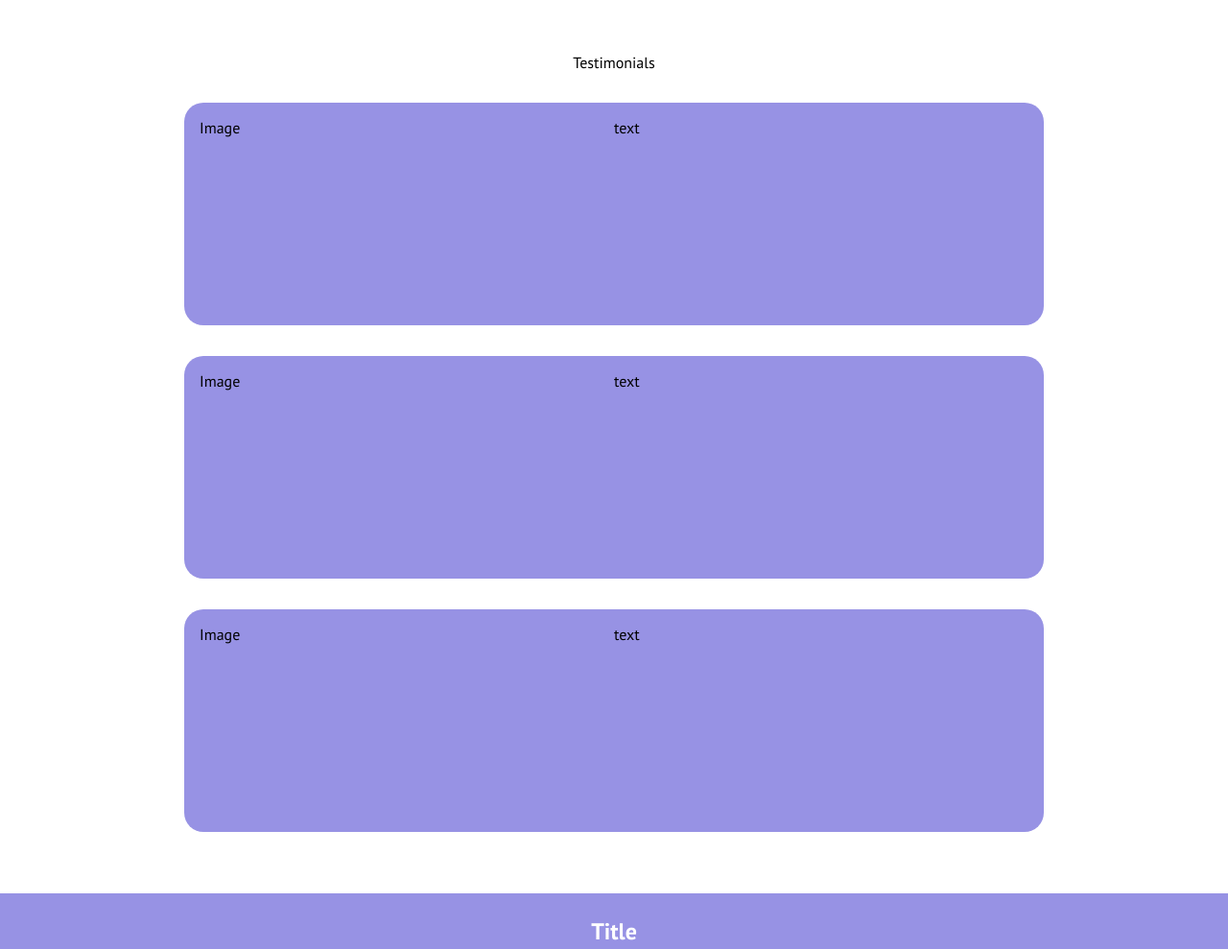
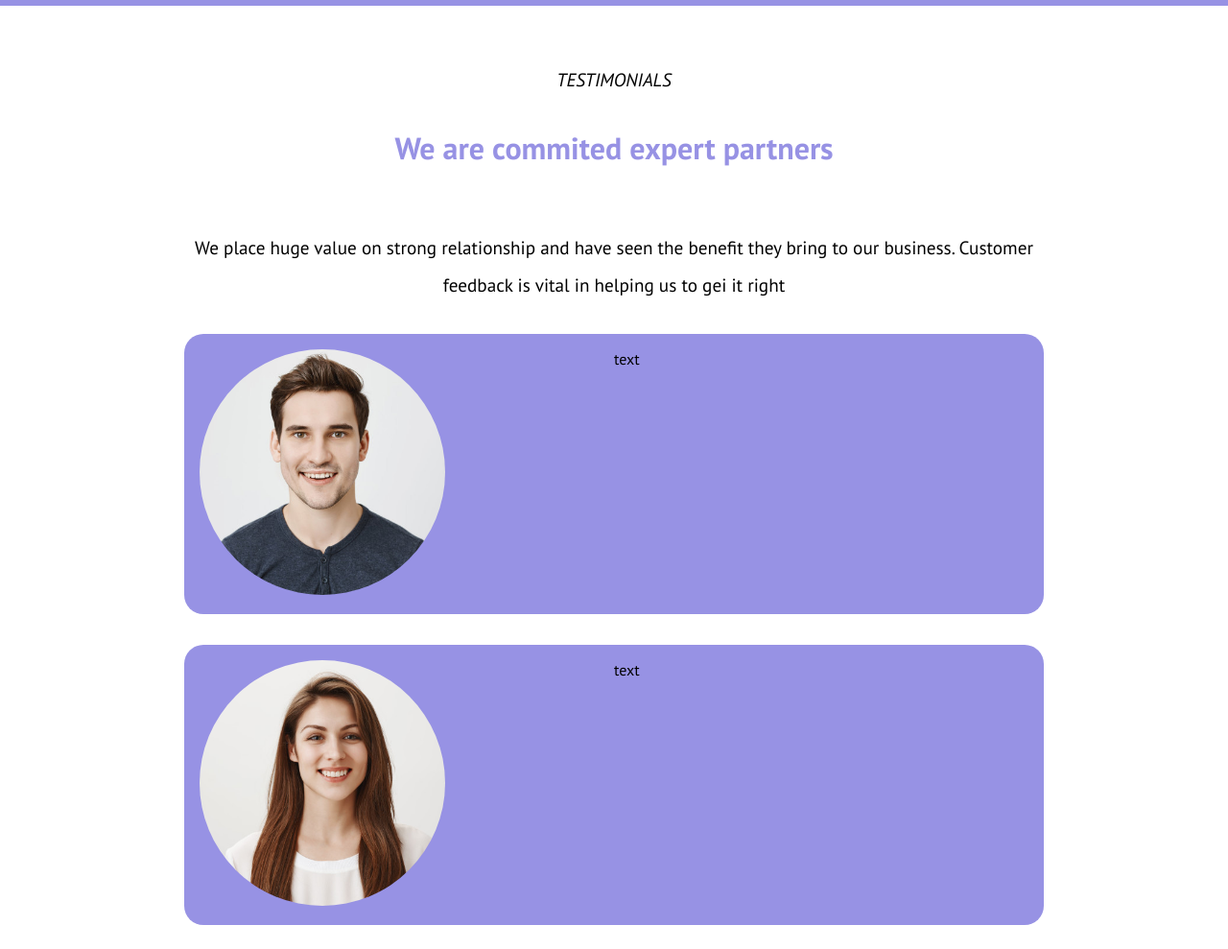
Before and after one commit to scurenza/htmlcss-responsive-layout, a plain HTML site: page index.html in a window 1280 px wide. Shown: the part 2120-3109 px from the top of the page at 96% size. Drawn offline with Linux system fonts and the light colour scheme.

Commit message:
problemi img partners

```diff
--- a/css/style.css
+++ b/css/style.css
@@ -13,6 +13,10 @@ img{
 html{
     font-size: 100%;
     font-family: 'PT Sans', sans-serif;
+}
+
+.italic{
+    font-style: italic;
 }
 
 /* ROOT */
@@ -283,11 +287,15 @@ header .btn{
     font-size: 1.5rem;
 }
 
+#planning p{
+    font-size: 1.1rem;
+}
+
 
 /* Testimonials */
 
-.text{
-    text-align: center;
+#testimonials .text p{
+    color: var(--black-text);
 }
 
 #testimonials .card{
@@ -296,8 +304,34 @@ header .btn{
 
 #testimonials .image-card,
 #testimonials .text-card{
-    height: 200px;
 }
+
+#testimonials h2{
+    color: var(--violet-section);
+    font-size: 2rem;
+}
+
+#testimonials p{
+    font-size: 1.2rem;
+    color: var(--white-text);
+}
+
+#testimonials img{
+    object-fit: cover;
+    object-position: center;
+    border-radius: 50%;
+    width: 20vw;
+    height: 20vw;
+    margin-left: auto;
+    margin-right: auto;
+    display: inline-block;
+}
+
+#testimonials .image-card{
+
+}
+
+
 
 /* Why-us */
 #why-us{
--- a/index.html
+++ b/index.html
@@ -119,19 +119,27 @@
         <!-- Third Section -->
         <section id="testimonials" class="mb-4 mt-2">
             <div class="container">
-                <div class="text mb-2">
-                    Testimonials
+                <div class="text mb-2 tac">
+                    <p class="italic mb-2">TESTIMONIALS</p>
+                    <h2 class="mb-2">We are commited expert partners</h2>
+                    <p class="lh-2 black">We place huge value on strong relationship and have seen the benefit they bring to our business. Customer feedback is vital in helping us to gei it right</p>
                 </div>
                 <div class="card violet mb-2 br-20">
-                    <div class="image-card">Image</div>
+                    <div class="image-card">
+                        <img src="img/testimonial1.jpg" alt="Testimonial 1">
+                    </div>
                     <div class="text-card">text</div>
                 </div>
                 <div class="card violet mb-2 br-20">
-                    <div class="image-card">Image</div>
+                    <div class="image-card">
+                        <img src="img/testimonial2.jpg" alt="Testimonial 2">
+                    </div>
                     <div class="text-card">text</div>
                 </div>
                 <div class="card violet mb-2 br-20">
-                    <div class="image-card">Image</div>
+                    <div class="image-card">
+                        <img src="img/testimonial3.jpg" alt="Testimonial 3">
+                    </div>
                     <div class="text-card">text</div>
                 </div>
             </div>
```
